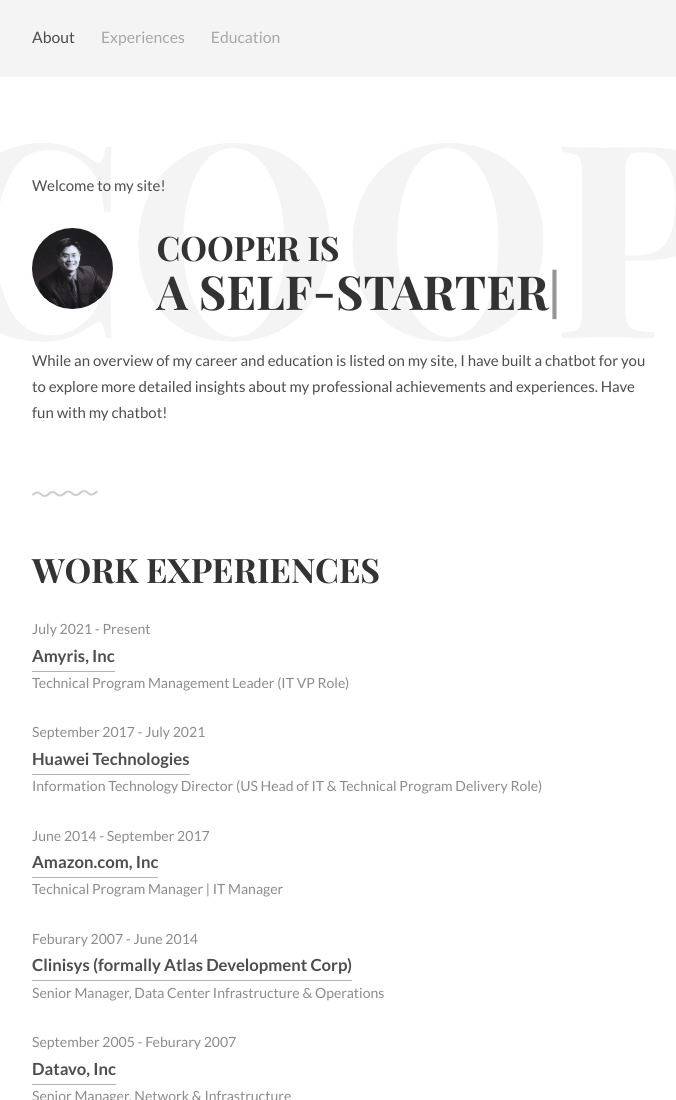
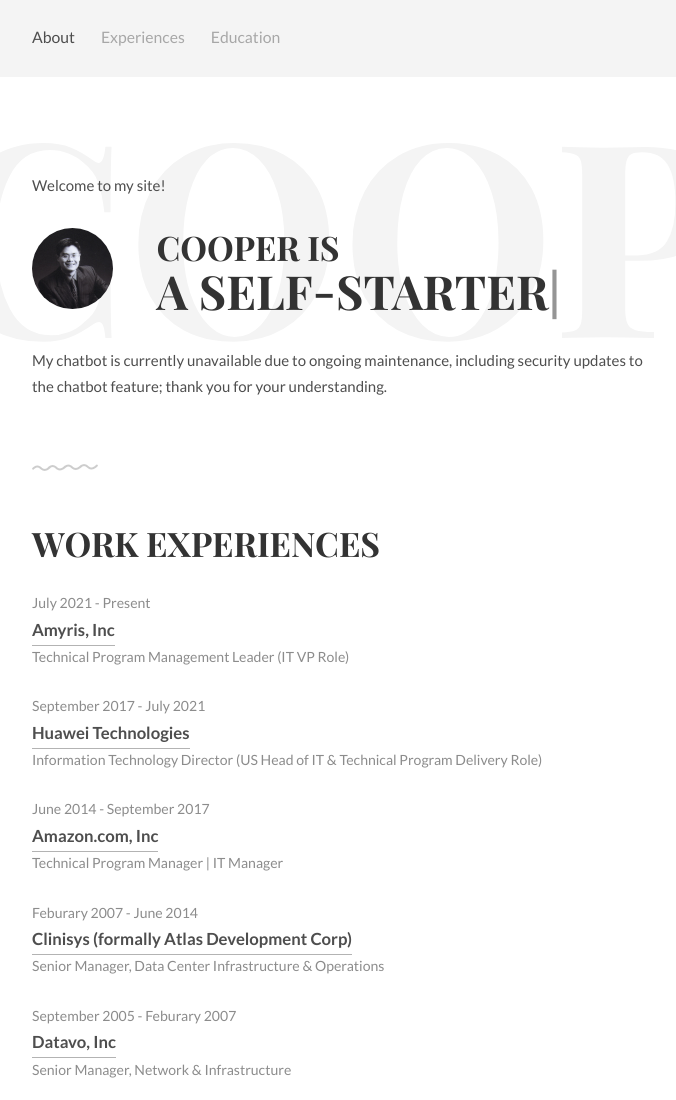
Before and after one commit to cooperchien/cooper, a plain HTML site: page index.html in a window 1280 px wide. Shown: the top 1100 px of the page, without its empty margins (297-973 px from the left). Drawn offline with Linux system fonts and the light colour scheme.

Commit message:
Add files via upload

```diff
--- a/index.html
+++ b/index.html
@@ -20,6 +20,8 @@
 		}
 	</style>
 </head>
+<!--
+
 	<script type="module">
 	import Chatbot from "https://cdn.jsdelivr.net/gh/cooperchien/CooperAI@latest/dist/web.js"
 	Chatbot.init({
@@ -66,6 +68,7 @@
 		}
 	})
 </script>
+	-->
 <body>
 	<!-- Navigation -->
 	<div class="main-nav">
@@ -98,7 +101,7 @@
 					<h1>Cooper is<br><span id="typed"></span></h1>
 				</div>
 				<p>
-					While an overview of my career and education is listed on my site, I have built a chatbot for you to explore more detailed insights about my professional achievements and experiences. Have fun with my chatbot!
+					My chatbot is currently unavailable due to ongoing maintenance, including security updates to the chatbot feature; thank you for your understanding. <!--While an overview of my career and education is listed on my site, I have built a chatbot for you to explore more detailed insights about my professional achievements and experiences. Have fun with my chatbot!-->
 				</p>
 			</div>
 		</div>
```
Lines whose indentation alone changed are shown as unchanged.
